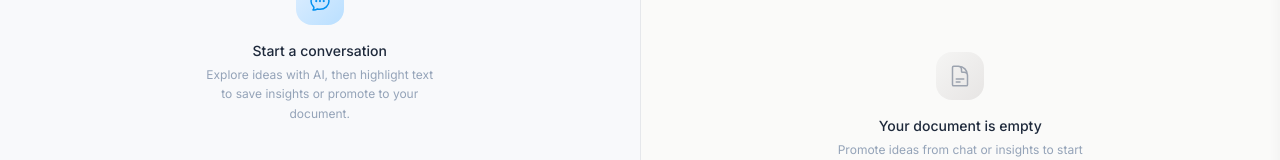
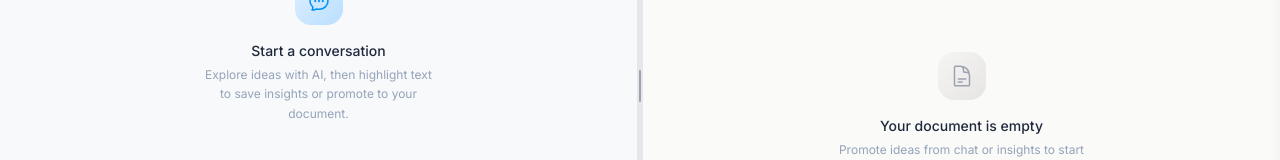
Before and after one commit to dvy1987/Cerulean, a Next.js app: page / in a window 1280 px wide. Shown: the part 318-478 px from the top of the page. Built offline with nearby package versions, Linux system fonts and the light colour scheme.

Commit message:
Add draggable Chat/Doc split

```diff
--- a/src/components/Workspace.tsx
+++ b/src/components/Workspace.tsx
@@ -1,6 +1,6 @@
 "use client";
 
-import { useState } from "react";
+import { useState, useCallback, useRef, useEffect } from "react";
 import ChatPanel from "@/modules/chat/ChatPanel";
 import DocumentPanel from "@/modules/document/DocumentPanel";
 import DocumentImport from "@/modules/document/DocumentImport";
@@ -11,10 +11,66 @@ import ExemplarUpload from "@/modules/settings/ExemplarUpload";
 
 type RightTab = "document" | "graph";
 
+const SNAP_THRESHOLD = 0.1;
+const SNAP_RESTORE = 0.5;
+const MIN_DRAG = 0.02;
+
 export default function Workspace() {
   const [rightTab, setRightTab] = useState<RightTab>("document");
   const [settingsOpen, setSettingsOpen] = useState(false);
   const [exemplarsOpen, setExemplarsOpen] = useState(false);
+
+  const [splitFraction, setSplitFraction] = useState(0.5);
+  const [isDragging, setIsDragging] = useState(false);
+  const containerRef = useRef<HTMLDivElement>(null);
+
+  const chatCollapsed = splitFraction === 0;
+  const docCollapsed = splitFraction === 1;
+
+  const handlePointerDown = useCallback((e: React.PointerEvent) => {
+    e.preventDefault();
+    setIsDragging(true);
+    (e.target as HTMLElement).setPointerCapture(e.pointerId);
+  }, []);
+
+  const handlePointerMove = useCallback(
+    (e: React.PointerEvent) => {
+      if (!isDragging || !containerRef.current) return;
+      const rect = containerRef.current.getBoundingClientRect();
+      let fraction = (e.clientX - rect.left) / rect.width;
+      fraction = Math.max(MIN_DRAG, Math.min(1 - MIN_DRAG, fraction));
+
+      if (fraction < SNAP_THRESHOLD) {
+        fraction = 0;
+      } else if (fraction > 1 - SNAP_THRESHOLD) {
+        fraction = 1;
+      }
+
+      setSplitFraction(fraction);
+    },
+    [isDragging]
+  );
+
+  const handlePointerUp = useCallback(() => {
+    setIsDragging(false);
+  }, []);
+
+  useEffect(() => {
+    if (isDragging) {
+      document.body.style.cursor = "col-resize";
+      document.body.style.userSelect = "none";
+    } else {
+      document.body.style.cursor = "";
+      document.body.style.userSelect = "";
+    }
+    return () => {
+      document.body.style.cursor = "";
+      document.body.style.userSelect = "";
+    };
+  }, [isDragging]);
+
+  const restoreChat = () => setSplitFraction(SNAP_RESTORE);
+  const restoreDoc = () => setSplitFraction(SNAP_RESTORE);
 
   return (
     <div className="h-screen flex flex-col bg-background">
@@ -52,14 +108,70 @@ export default function Workspace() {
         </div>
       </header>
 
-      <div className="flex-1 flex min-h-0">
-        <div className="w-1/2 flex flex-col min-h-0 relative">
+      <div
+        ref={containerRef}
+        className="flex-1 flex min-h-0 relative"
+        onPointerMove={isDragging ? handlePointerMove : undefined}
+        onPointerUp={isDragging ? handlePointerUp : undefined}
+      >
+        {chatCollapsed ? (
+          <button
+            onClick={restoreChat}
+            className="shrink-0 w-7 flex flex-col items-center justify-center gap-1
+              bg-gray-50 hover:bg-gray-100 border-r border-gray-200
+              transition-colors duration-150 group"
+            title="Expand Chat"
+          >
+            <span
+              className="text-[10px] font-medium text-muted group-hover:text-foreground
+                [writing-mode:vertical-lr] rotate-180 tracking-wide"
+            >
+              Chat
+            </span>
+          </button>
+        ) : (
+          <div
+            className="flex flex-col min-h-0 relative"
+            style={{ width: `${splitFraction * 100}%` }}
+          >
             <ChatPanel />
           </div>
+        )}
 
-        <div className="w-px bg-gray-200" />
+        {!chatCollapsed && !docCollapsed && (
+          <div
+            onPointerDown={handlePointerDown}
+            className={`shrink-0 w-1.5 cursor-col-resize relative z-20 group
+              flex items-center justify-center
+              ${isDragging ? "bg-cerulean-200" : "bg-gray-200 hover:bg-cerulean-300"}`}
+          >
+            <div
+              className={`w-0.5 h-8 rounded-full transition-colors duration-100
+                ${isDragging ? "bg-cerulean-500" : "bg-gray-400 group-hover:bg-cerulean-400"}`}
+            />
+          </div>
+        )}
 
-        <div className="w-1/2 flex flex-col min-h-0">
+        {docCollapsed ? (
+          <button
+            onClick={restoreDoc}
+            className="shrink-0 w-7 flex flex-col items-center justify-center gap-1
+              bg-gray-50 hover:bg-gray-100 border-l border-gray-200
+              transition-colors duration-150 group"
+            title="Expand Document"
+          >
+            <span
+              className="text-[10px] font-medium text-muted group-hover:text-foreground
+                [writing-mode:vertical-lr] tracking-wide"
+            >
+              Document
+            </span>
+          </button>
+        ) : (
+          <div
+            className="flex flex-col min-h-0"
+            style={{ width: `${(1 - splitFraction) * 100}%` }}
+          >
             <div className="flex items-center gap-1 px-2 border-b border-gray-100 bg-white shrink-0">
               <button
                 onClick={() => setRightTab("document")}
@@ -93,6 +205,7 @@ export default function Workspace() {
               {rightTab === "document" ? <DocumentPanel /> : <GraphView />}
             </div>
           </div>
+        )}
       </div>
 
       <InsightTray />
```
Lines whose indentation alone changed are shown as unchanged.
